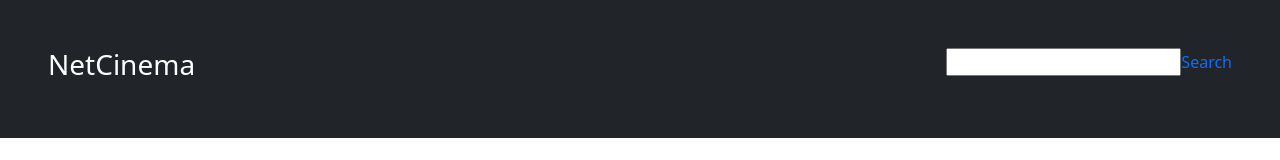
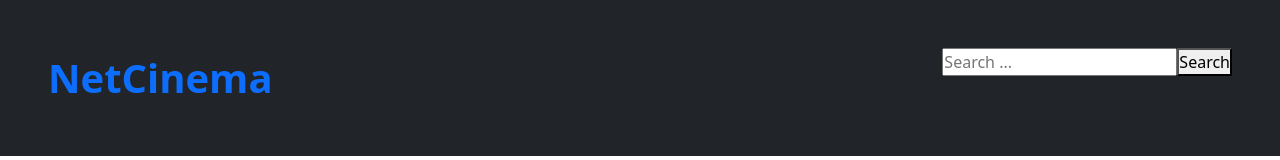
Before and after one commit to Kunduz-rahat/movie-project, a React (Create React App) app: page / in a window 1280 px wide. Shown: the top 160 px of the page. Built offline with nearby package versions, Linux system fonts and the light colour scheme; no server answers.

Commit message:
change acrorlist

```diff
--- a/public/index.html
+++ b/public/index.html
@@ -5,7 +5,7 @@
       <link href="https://cdn.jsdelivr.net/npm/bootstrap@5.1.0/dist/css/bootstrap.min.css" rel="stylesheet" integrity="sha384-KyZXEAg3QhqLMpG8r+8fhAXLRk2vvoC2f3B09zVXn8CA5QIVfZOJ3BCsw2P0p/We" crossorigin="anonymous">
       <link rel="stylesheet" href="https://use.fontawesome.com/releases/v5.6.1/css/all.css">
     <meta name="viewport" content="width=device-width, initial-scale=1" />
-    <title>React App</title>
+    <title>MovieApp</title>
   </head>
   <body>
     <noscript>You need to enable JavaScript to run this app.</noscript>
--- a/src/components/Header/index.js
+++ b/src/components/Header/index.js
@@ -1,8 +1,15 @@
 import React, {useState} from "react";
+import { useHistory } from "react-router-dom";
 import {Link} from "react-router-dom";
 
 const Header =() =>{
   const [search, setSearch] = useState('')
+  const history = useHistory()
+  const handleClick =()=>{
+    if(search.trim()){
+      history.push(`/search/${search}`)
+    }
+  }
 
   const handleSearch = (e) =>{
     setSearch(e.target.value)
@@ -11,10 +18,11 @@ const Header =() =>{
   return (
     <header className='bg-dark navbar-dark text-white p-5'>
       <div className='d-flex justify-content-between' >
-        <h3>NetCinema</h3>
+        <Link className='logo_title'to='/'>NetCinema</Link>
         <div >
-          <input type="text"  onChange={handleSearch}/>
-          <Link to={`/search/${search}`} >Search</Link>
+          <input type="text" onKeyPress={event => {if(event.key==="Enter")handleClick()}} onChange={handleSearch} placeholder='Search ...'/>
+          <button type="button" onClick={handleClick}>Search</button>
+          {/* <Link to={`/search/${search}`} >Search</Link> */}
         </div>
 
       </div>
--- a/src/style.css
+++ b/src/style.css
@@ -18,7 +18,9 @@ a{
     display: flex;
 }
 
-
+a{
+    text-decoration: none;
+}
 .swapping-squares-spinner, .swapping-squares-spinner * {
     box-sizing: border-box;
 }
@@ -108,3 +110,8 @@ a{
     padding: 5px;
 height: 200px;
 }
+.logo_title{
+    font-size: 40px;
+    text-decoration: none;
+    font-weight: 600;
+}
--- a/src/views/MovieDetails/MovieDetails.js
+++ b/src/views/MovieDetails/MovieDetails.js
@@ -64,8 +64,8 @@ const MovieDetails = () => {
           <h4>Country:</h4>
           <div>{
             movie.production_countries?.map(item =>
-              <div>
-                <div key={item.id}>{item.name}</div>
+              <div key={item.id}>
+                <div >{item.name}</div>
 
               </div>)
           }</div>
```
